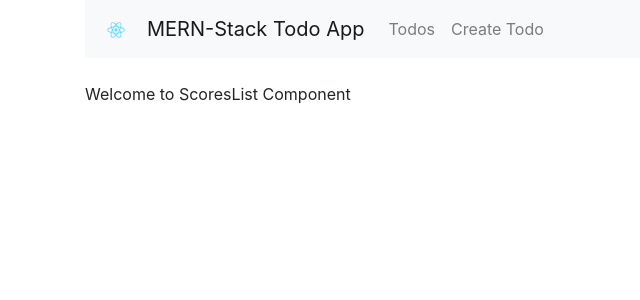
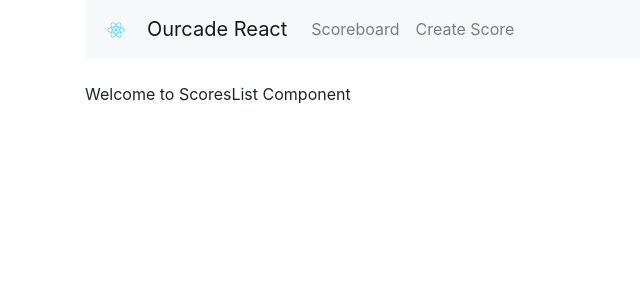
Before and after one commit to wakaspar/ourcade-react, a React (Create React App) app: page / in a window 1280 px wide. Shown: the top 300 px of the page, without its empty margins (0-640 px from the left). Built offline with nearby package versions, Linux system fonts and the light colour scheme.

Commit message:
adjusts copy to match context

```diff
--- a/src/App.js
+++ b/src/App.js
@@ -14,17 +14,17 @@ class App extends Component {
       <Router>
         <div className="container">
           <nav className="navbar navbar-expand-lg navbar-light bg-light">
-           <a class="navbar-brand" href="https://codingthesmartway.com" target="_blank">
-             <img src={logo} width="30" height="30" alt="CodingTheSmartWay.com" />
+           <a class="navbar-brand" href="" target="_blank">
+             <img src={logo} width="30" height="30" alt="Ourcade React" />
            </a>
-           <Link to="/" className="navbar-brand">MERN-Stack Todo App</Link>
+           <Link to="/" className="navbar-brand">Ourcade React</Link>
            <div className="collpase navbar-collapse">
              <ul className="navbar-nav mr-auto">
                <li className="navbar-item">
-                 <Link to="/" className="nav-link">Todos</Link>
+                 <Link to="/" className="nav-link">Scoreboard</Link>
                </li>
                <li className="navbar-item">
-                 <Link to="/create" className="nav-link">Create Todo</Link>
+                 <Link to="/create" className="nav-link">Create Score</Link>
                </li>
              </ul>
            </div>
```
